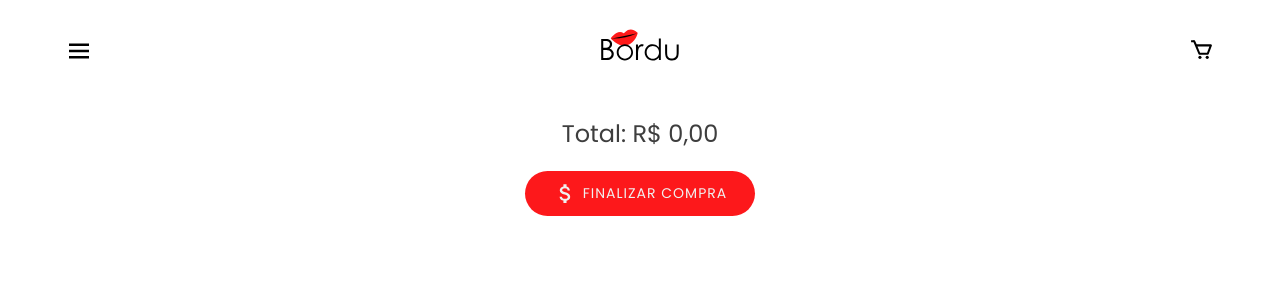
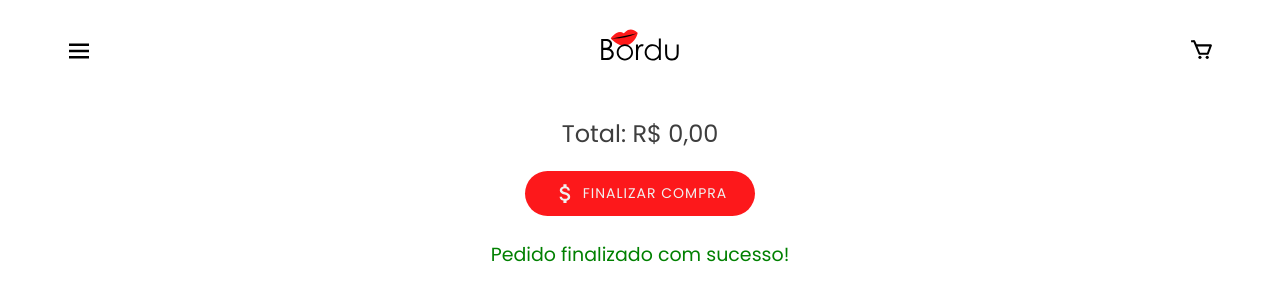
Before and after one commit to carlosr-lotus/Bordu, a React (Create React App) app: page /cart in a window 1280 px wide. Both pictures are taken after a click on the button "FINALIZAR COMPRA". Shown: the top 300 px of the page. Built offline with nearby package versions, Linux system fonts and the light colour scheme.

Commit message:
Cart Component

```diff
--- a/src/components/Cart/Cart.css
+++ b/src/components/Cart/Cart.css
@@ -126,10 +126,17 @@
 
 .buy-btn {
     width: 23rem;
+    margin-bottom: 2.4rem;
 }
 
 .buy-btn>p {
     font-size: 1.4rem;
+}
+
+.success-buy {
+    color: green;
+    font-size: 1.9rem;
+    text-align: center;
 }
 
 /* iPads/Tablets */
--- a/src/components/Cart/index.js
+++ b/src/components/Cart/index.js
@@ -9,6 +9,7 @@ import './Cart.css';
 export default function Cart(props) {
 
     const [shippingTax, setShippingTax] = useState(false);
+    const [checkout, setCheckout] = useState(false);
     const dispatch = useDispatch();
 
     // Get array from Reducer
@@ -67,10 +68,11 @@ export default function Cart(props) {
             {/* Final Price */}
             <div className="cart-final-price-container">
                 <strong className="cart-final-price">Total: R$ {finalPrice.toFixed(2).replace(".", ",")}</strong>
-                <button className="red-button buy-btn">
+                <button className="red-button buy-btn" onClick={() => setCheckout(true)}>
                     <MdAttachMoney size={25}/>
                     <p>Finalizar Compra</p>
                 </button>
+                {checkout ? <p className="success-buy">Pedido finalizado com sucesso!</p> : null}
             </div>
         </div>
     )
```
